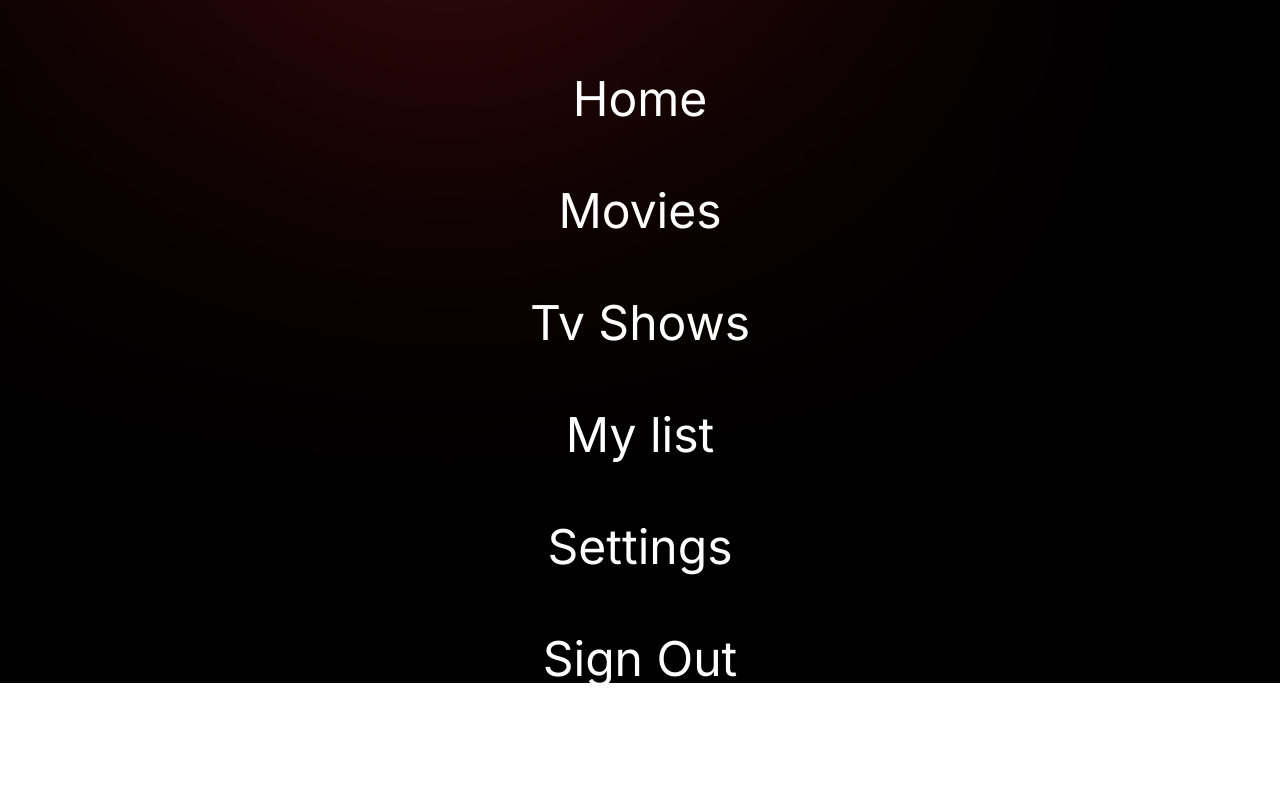
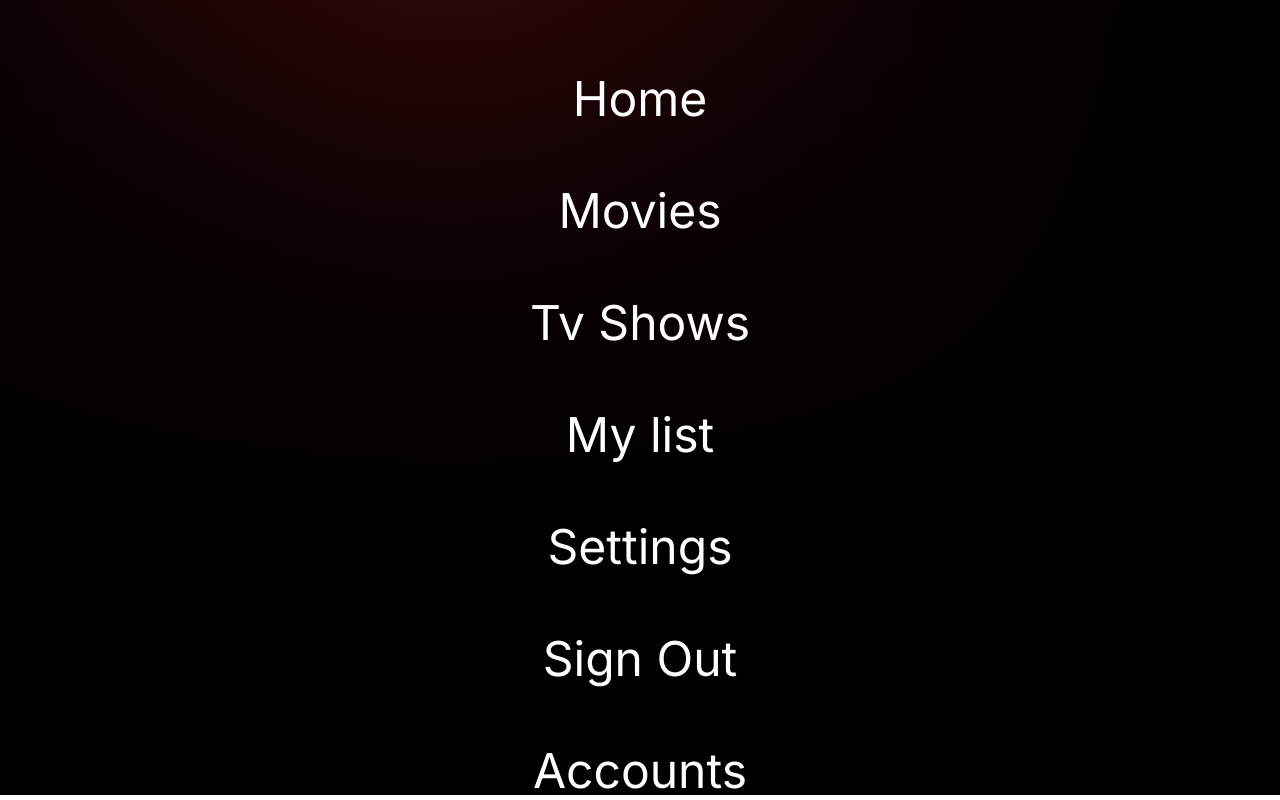
Before and after one commit to Divyendra-S/netflix-clone-1, a Next.js app: page /nav in a window 1280 px wide. Shown: the part 191-991 px from the top of the page. Before the commit the page ends 879 px from the top, so only its background shows below. Built offline with nearby package versions, Linux system fonts and the light colour scheme; no server answers; a web font is replaced by a local one.

Commit message:
manage accounts

```diff
--- a/src/app/nav/page.jsx
+++ b/src/app/nav/page.jsx
@@ -10,9 +10,9 @@ import { useSession } from "next-auth/react";
 import { AppContext } from "@/context";
 
 export default function Nav() {
-  const { LoggedIn} = useContext(AppContext);
+  const { LoggedIn, setLoggedIn } = useContext(AppContext);
   const router = useRouter();
-  const { data:session} = useSession();
+  const { data: session } = useSession();
   const navigation = [
     {
       title: "Home",
@@ -86,11 +86,27 @@ export default function Nav() {
           <div
             onClick={() => {
               signOut("github");
-
             }}
             className="transition duration-150 hover:scale-110 hover:text-red-600 cursor-pointer"
           >
-            <Link href={"/"} className="">Sign Out</Link>
+            <Link href={"/"} className="">
+              Sign Out
+            </Link>
+          </div>
+        </motion.div>
+        <motion.div
+          initial={{ y: 100, opacity: 0 }}
+          animate={{ y: 0, opacity: 1 }}
+          transition={{ duration: 2.5 }}
+        >
+          <div
+            onClick={() => {
+              setLoggedIn(null);
+              sessionStorage.removeItem("LoggedIn");
+            }}
+            className="transition duration-150 hover:scale-110 hover:text-red-600 cursor-pointer"
+          >
+            <div className="">Accounts</div>
           </div>
         </motion.div>
       </motion.div>
```
